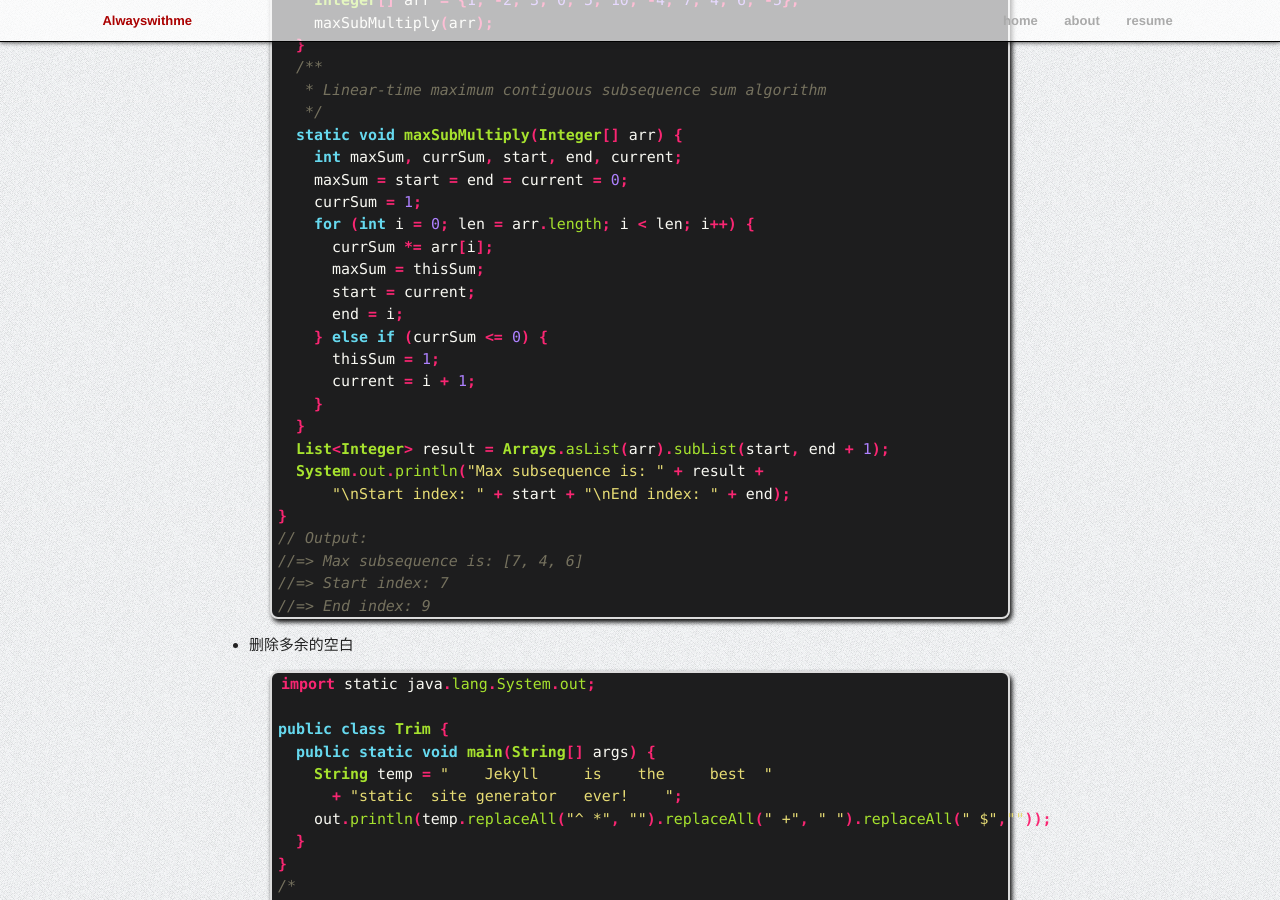
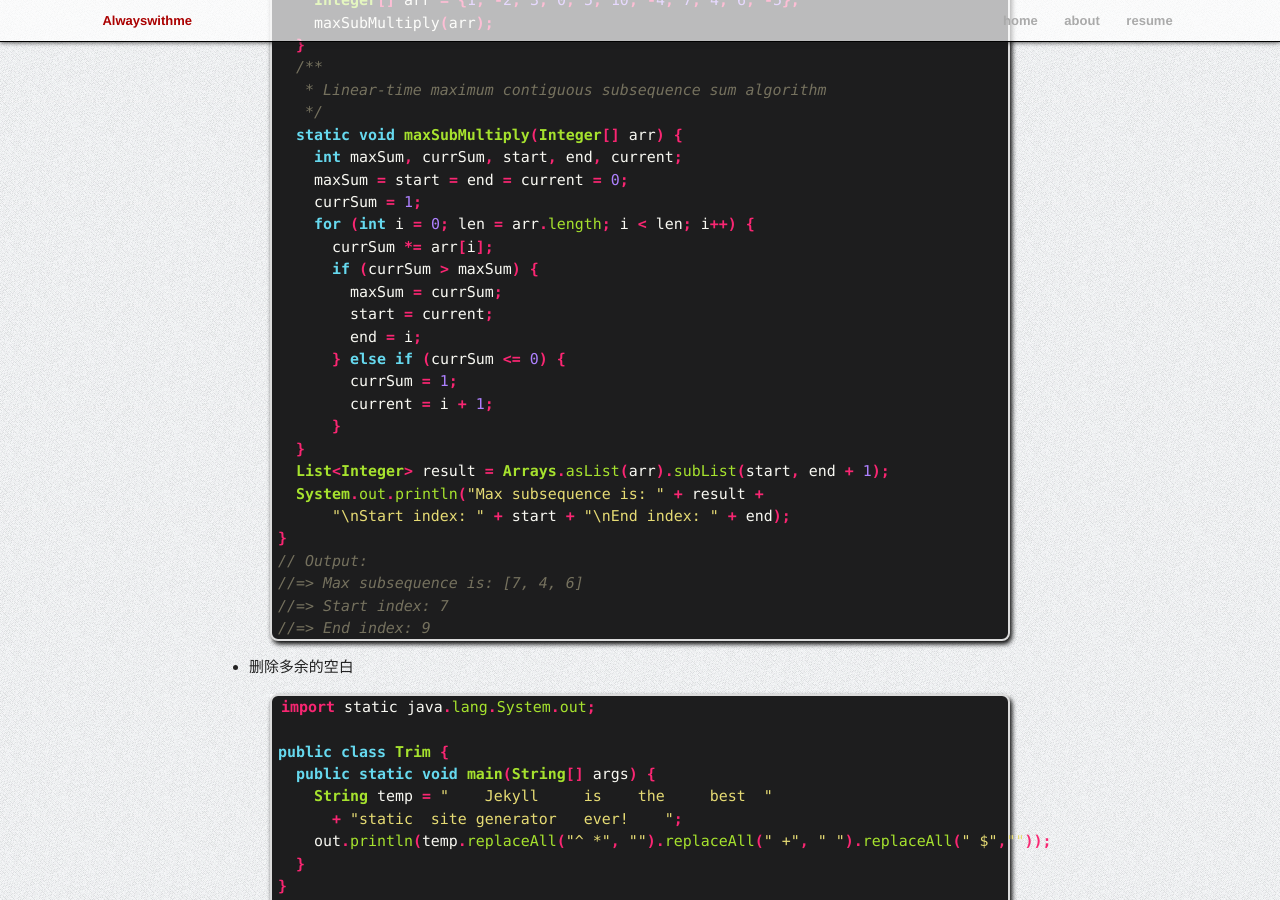
Before and after one commit to Alwayswithme/alwayswithme.github.io, a Jekyll site: the page built from _posts/2013-10-30-syntax-test.markdown, in a window 1280 px wide and 900 px high, scrolled down 511 px. Built offline with Jekyll 4.4.1, drawn with Linux system fonts in a browser that asks for light colours; Markdown is read by kramdown in place of the engine named in the settings.

Commit message:
modified:   _posts/2013-10-30-syntax-test.markdown

```diff
--- a/_posts/2013-10-30-syntax-test.markdown
+++ b/_posts/2013-10-30-syntax-test.markdown
@@ -41,13 +41,14 @@ public class MaxSubsequence {
     currSum = 1;
     for (int i = 0; len = arr.length; i < len; i++) {
       currSum *= arr[i];
-      maxSum = thisSum;
-      start = current;
-      end = i;
-    } else if (currSum <= 0) {
-      thisSum = 1;
-      current = i + 1;
-    }
+      if (currSum > maxSum) {
+        maxSum = currSum;
+        start = current;
+        end = i;
+      } else if (currSum <= 0) {
+        currSum = 1;
+        current = i + 1;
+      }
   }
   List<Integer> result = Arrays.asList(arr).subList(start, end + 1);
   System.out.println("Max subsequence is: " + result +
```
